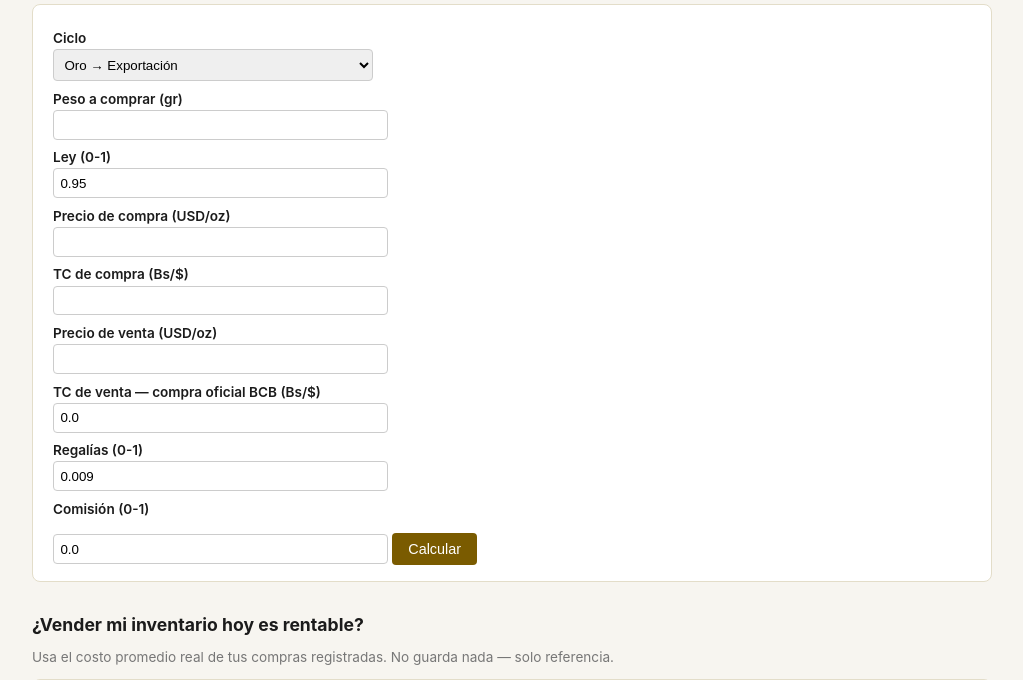
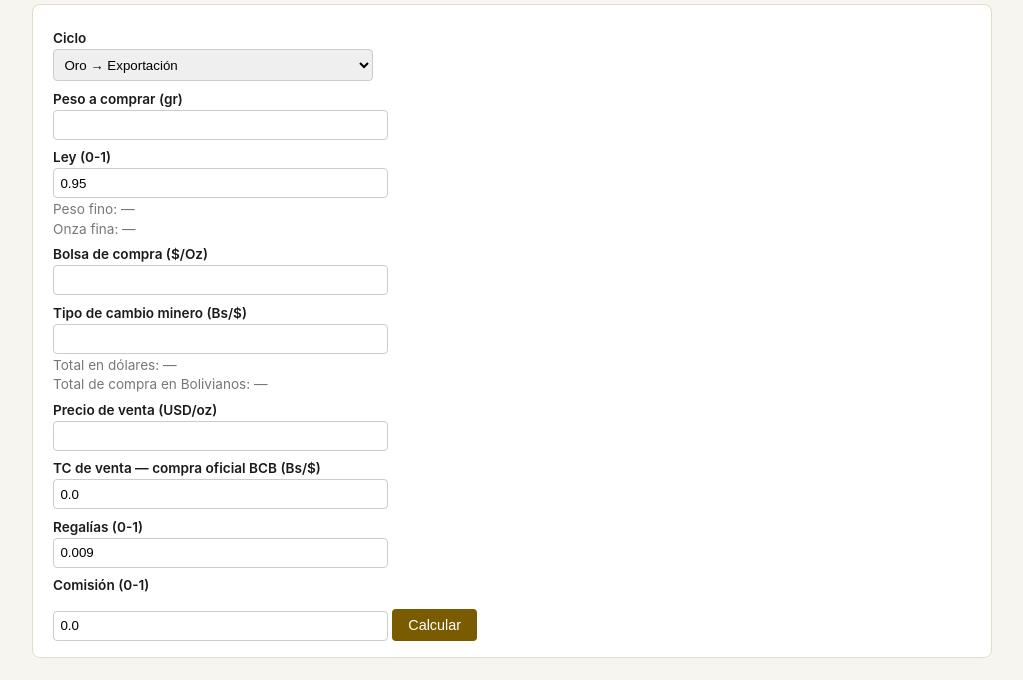
Before and after one commit to Sergiorioss524/software_redgold, a Flask app: page / in a window 1280 px wide. Shown: the part 458-1138 px from the top of the page, without its empty margins (128-1151 px from the left). Run offline with Flask 3, Linux system fonts and the light colour scheme; data that the repository does not hold is empty; some libraries are stand-ins or nearby versions.

Commit message:
Add live peso fino / onza fina / total USD / total Bs readouts to purchase forms
Adds a shared bindPurchaseCalc() helper that recomputes, as you type:
peso fino (peso x ley), onza fina (peso fino / 31.1035), total en
dolares (onza fina x bolsa de compra) and total de compra en
Bolivianos (tipo de cambio minero x total en dolares) -- matching
ledger.compute_purchase_totals exactly. Wired into both the
dashboard's round-trip calculator and the purchase form. Also renames
that calculator's buy-side labels to match the business's terms:
"Bolsa de compra ($/Oz)" and "Tipo de cambio minero (Bs/$)".

```diff
--- a/redgold/templates/base.html
+++ b/redgold/templates/base.html
@@ -37,6 +37,53 @@
     .flash.error { background: #fbe9e7; color: #b3261e; }
     .muted { color: #777; font-size: 0.85rem; }
   </style>
+  <script>
+    var TROY_OUNCE_GRAMS = 31.1035;
+    // ids: {weight, purity, buyPrice, buyRate, outFineWeight, outFineOz, outTotalUsd, outTotalBs}
+    // buyPrice/buyRate/outTotalUsd/outTotalBs are optional -- omit them to
+    // only track peso fino / onza fina.
+    function bindPurchaseCalc(ids) {
+      var weightEl = document.getElementById(ids.weight);
+      var purityEl = document.getElementById(ids.purity);
+      var buyPriceEl = ids.buyPrice ? document.getElementById(ids.buyPrice) : null;
+      var buyRateEl = ids.buyRate ? document.getElementById(ids.buyRate) : null;
+      var outFineWeightEl = document.getElementById(ids.outFineWeight);
+      var outFineOzEl = ids.outFineOz ? document.getElementById(ids.outFineOz) : null;
+      var outTotalUsdEl = ids.outTotalUsd ? document.getElementById(ids.outTotalUsd) : null;
+      var outTotalBsEl = ids.outTotalBs ? document.getElementById(ids.outTotalBs) : null;
+      if (!weightEl || !purityEl || !outFineWeightEl) return;
+
+      function update() {
+        var w = parseFloat(weightEl.value);
+        var p = parseFloat(purityEl.value);
+        var fineGrams = (isNaN(w) || isNaN(p)) ? null : w * p;
+        var fineOz = fineGrams === null ? null : fineGrams / TROY_OUNCE_GRAMS;
+
+        outFineWeightEl.textContent = 'Peso fino: ' + (fineGrams === null ? '—' : fineGrams.toFixed(4) + ' gr');
+        if (outFineOzEl) {
+          outFineOzEl.textContent = 'Onza fina: ' + (fineOz === null ? '—' : fineOz.toFixed(4) + ' oz');
+        }
+
+        if (outTotalUsdEl || outTotalBsEl) {
+          var buyPrice = buyPriceEl ? parseFloat(buyPriceEl.value) : NaN;
+          var buyRate = buyRateEl ? parseFloat(buyRateEl.value) : NaN;
+          var totalUsd = (fineOz === null || isNaN(buyPrice)) ? null : fineOz * buyPrice;
+          var totalBs = (totalUsd === null || isNaN(buyRate)) ? null : totalUsd * buyRate;
+          if (outTotalUsdEl) {
+            outTotalUsdEl.textContent = 'Total en dólares: ' + (totalUsd === null ? '—' : '$' + totalUsd.toFixed(2));
+          }
+          if (outTotalBsEl) {
+            outTotalBsEl.textContent = 'Total de compra en Bolivianos: ' + (totalBs === null ? '—' : totalBs.toFixed(2) + ' Bs');
+          }
+        }
+      }
+
+      [weightEl, purityEl, buyPriceEl, buyRateEl].forEach(function(el) {
+        if (el) el.addEventListener('input', update);
+      });
+      update();
+    }
+  </script>
 </head>
 <body>
   <h1>RedGold — Ledger</h1>
--- a/redgold/templates/dashboard.html
+++ b/redgold/templates/dashboard.html
@@ -46,14 +46,18 @@
     <label for="rt_purity">Ley (0-1)</label>
     <input id="rt_purity" name="rt_purity" type="number" step="0.0001"
            value="{{ round_trip.purity_pct if round_trip else default_purity }}">
+    <div class="muted" id="rt_fine_weight" style="margin:0.2rem 0">Peso fino: —</div>
+    <div class="muted" id="rt_fine_oz" style="margin:0.2rem 0 0.4rem">Onza fina: —</div>
 
-    <label for="rt_buy_price">Precio de compra (USD/oz)</label>
+    <label for="rt_buy_price">Bolsa de compra ($/Oz)</label>
     <input id="rt_buy_price" name="rt_buy_price" type="number" step="0.01" required
            value="{{ round_trip.buy_price if round_trip else (latest_price.price_usd_per_oz if latest_price else '') }}">
 
-    <label for="rt_buy_rate">TC de compra (Bs/$)</label>
+    <label for="rt_buy_rate">Tipo de cambio minero (Bs/$)</label>
     <input id="rt_buy_rate" name="rt_buy_rate" type="number" step="0.0001" required
            value="{{ round_trip.buy_rate if round_trip else '' }}">
+    <div class="muted" id="rt_total_usd" style="margin:0.2rem 0">Total en dólares: —</div>
+    <div class="muted" id="rt_total_bs" style="margin:0.2rem 0 0.4rem">Total de compra en Bolivianos: —</div>
 
     <label for="rt_sell_price">Precio de venta (USD/oz)</label>
     <input id="rt_sell_price" name="rt_sell_price" type="number" step="0.01"
@@ -73,6 +77,14 @@
 
     <button type="submit" style="margin-top:0.8rem">Calcular</button>
   </form>
+  <script>
+    bindPurchaseCalc({
+      weight: 'rt_weight_g', purity: 'rt_purity',
+      buyPrice: 'rt_buy_price', buyRate: 'rt_buy_rate',
+      outFineWeight: 'rt_fine_weight', outFineOz: 'rt_fine_oz',
+      outTotalUsd: 'rt_total_usd', outTotalBs: 'rt_total_bs'
+    });
+  </script>
 
   {% if round_trip %}
     <table style="margin-top:1rem">
```
Also changed, not shown: redgold/templates/purchase_form.html (+12 -0 lines).
